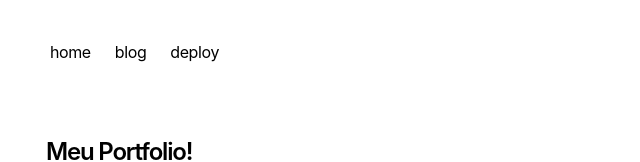
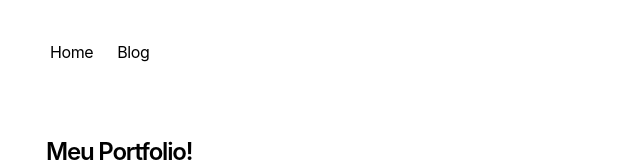
Before and after one commit to kellen-xavier/portfolio-ladydebug, a Next.js app: page / in a window 1280 px wide. Shown: the top 162 px of the page, without its empty margins (306-946 px from the left). Built offline with nearby package versions, Linux system fonts and the light colour scheme.

Commit message:
feat: alterar readme e page blog

```diff
--- a/app/components/nav.tsx
+++ b/app/components/nav.tsx
@@ -2,14 +2,11 @@
 
 const navItems = {
   '/': {
-    name: 'home',
+    name: 'Home',
   },
   '/blog': {
-    name: 'blog',
-  },
-  'https://vercel.com/templates/next.js/portfolio-starter-kit': {
-    name: 'deploy',
-  },
+    name: 'Blog',
+  }
 }
 
 export function Navbar() {
```
Also changed, not shown: 1 other file (tests, documents, lock files or other folders).
